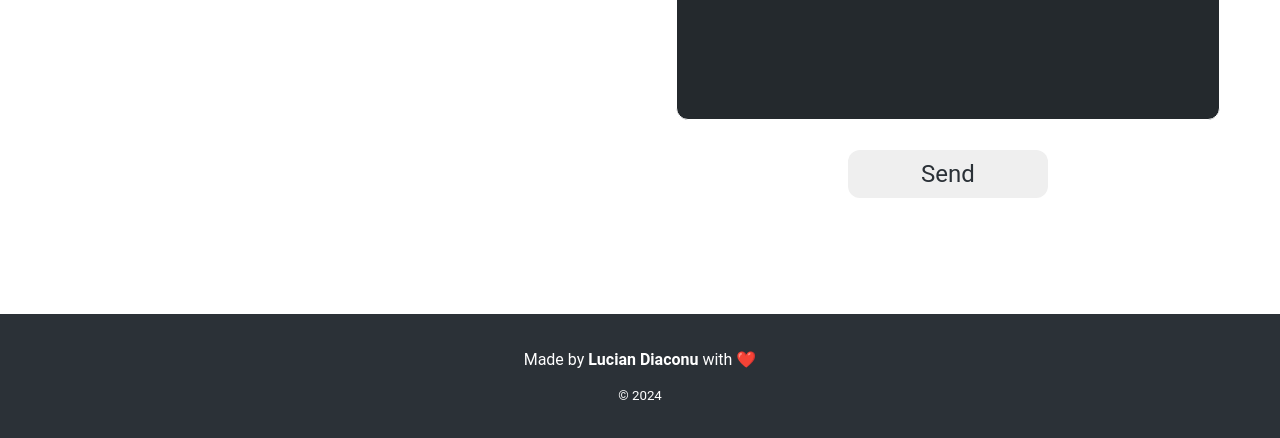
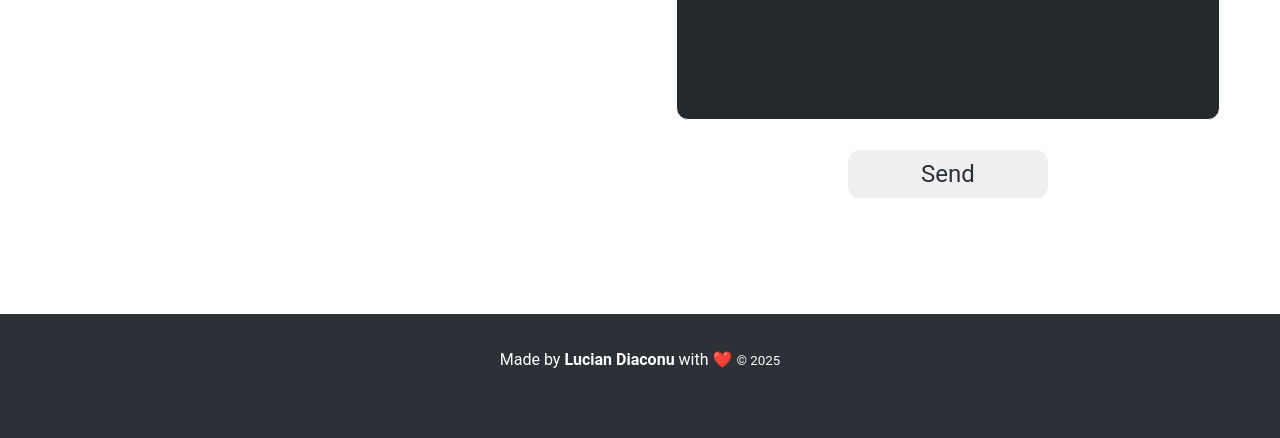
Before and after one commit to Lucio1590/Lucio1590.github.io, a plain HTML site: page index.html in a window 1280 px wide. Shown: the part 4348-4786 px from the top of the page. After the commit the page ends 4753 px from the top, so only its background shows below. Drawn offline with Linux system fonts and the light colour scheme.

Commit message:
updated footer

```diff
--- a/index.html
+++ b/index.html
@@ -423,8 +423,10 @@
       </section>
     </main>
     <footer class="footer">
-      <p>Made by <strong>Lucian Diaconu</strong> with ❤️</p>
-      <p><small>&copy; 2024</small></p>
+      <p>
+        Made by <strong>Lucian Diaconu</strong> with ❤️
+        <small>&copy; 2025</small>
+      </p>
     </footer>
   </body>
   <script src="timeline.js"></script>
```
